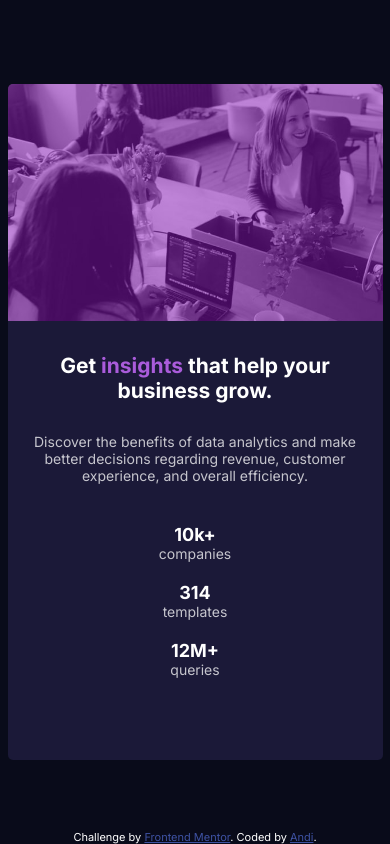
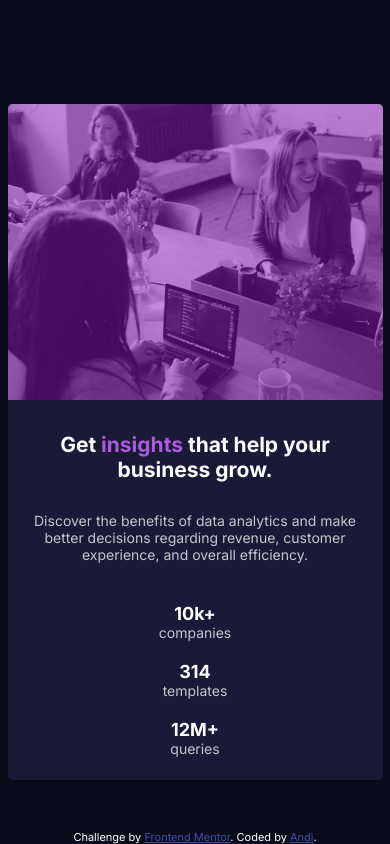
Before and after one commit to Andi995/Frontend-Mentor-Stats-preview-card-component, a plain HTML site: page index.html in a window 390 px wide. Drawn offline with Linux system fonts and the light colour scheme.

Commit message:
Update style.css

```diff
--- a/style.css
+++ b/style.css
@@ -148,15 +148,12 @@ font-family: 'Lexend Deca', sans-serif;*/
    height: 80%;
    flex-direction: column-reverse;
    text-align: center;
+    margin-top: 2.5rem;
  }
 
  .info{
-   height: 65%;
    padding: 6%;
- }
-
- .image{
-   height: 35%;
+   height: auto;
  }
 
  .info, .image{
```
